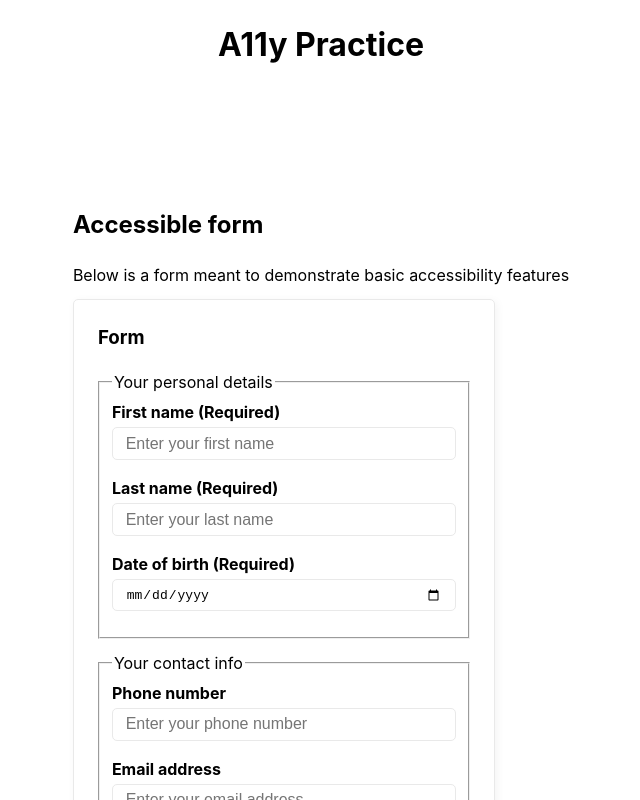
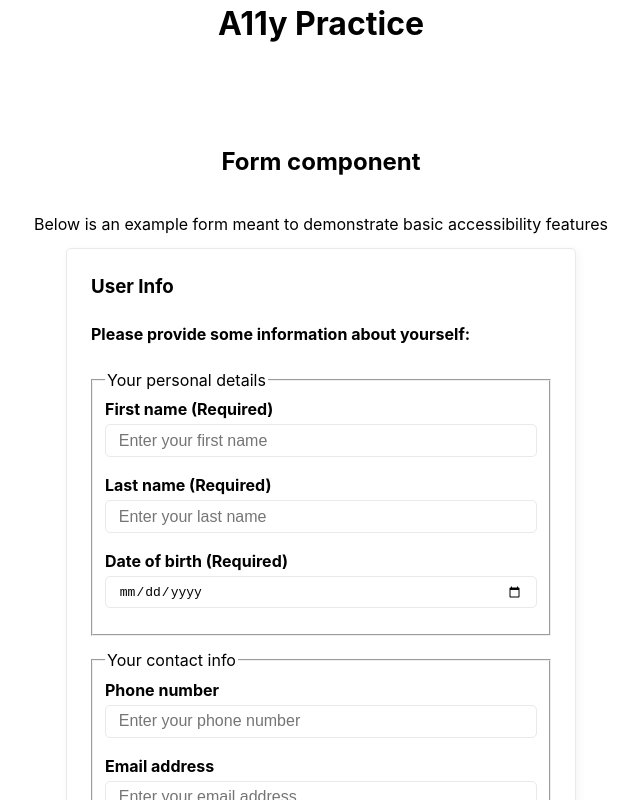
Before and after one commit to ghemsley/a11y-practice, a React (Create React App) app: page / in a window 1280 px wide. Shown: the top 800 px of the page, without its empty margins (319-959 px from the left). Built offline with nearby package versions, Linux system fonts and the light colour scheme.

Commit message:
Update App component and styling, empty index.css

```diff
--- a/src/App.css
+++ b/src/App.css
@@ -1,38 +1,17 @@
-.App {
-  text-align: center;
+section {
+  flex-direction: column;
+  flex-wrap: nowrap;
+  align-items: center;
 }
 
-.App-logo {
-  height: 40vmin;
-  pointer-events: none;
+section p {
+  width: fit-content;
 }
 
-@media (prefers-reduced-motion: no-preference) {
-  .App-logo {
-    animation: App-logo-spin infinite 20s linear;
-  }
+header h1 {
+  margin: 0;
 }
 
-.App-header {
-  background-color: #282c34;
-  min-height: 100vh;
-  display: flex;
-  flex-direction: column;
-  align-items: center;
-  justify-content: center;
-  font-size: calc(10px + 2vmin);
-  color: white;
+section h2 {
+  margin-top: 0;
 }
-
-.App-link {
-  color: #61dafb;
-}
-
-@keyframes App-logo-spin {
-  from {
-    transform: rotate(0deg);
-  }
-  to {
-    transform: rotate(360deg);
-  }
-}
--- a/src/App.js
+++ b/src/App.js
@@ -1,5 +1,6 @@
 import React from 'react'
 import Form from './components/Form/Form'
+import './App.css'
 
 function App() {
   return (
@@ -9,11 +10,9 @@ function App() {
       </header>
       <main>
         <section>
-          <div>
-            <h2>Accessible form</h2>
-            <p>Below is a form meant to demonstrate basic accessibility features</p>
-            <Form />
-          </div>
+          <h2>Form component</h2>
+          <p>Below is an example form meant to demonstrate basic accessibility features</p>
+          <Form title='User Info' description='Please provide some information about yourself:'/>
         </section>
       </main>
       <footer>
--- a/src/index.css
+++ /dev/null
@@ -1,13 +0,0 @@
-body {
-  margin: 0;
-  font-family: -apple-system, BlinkMacSystemFont, 'Segoe UI', 'Roboto', 'Oxygen',
-    'Ubuntu', 'Cantarell', 'Fira Sans', 'Droid Sans', 'Helvetica Neue',
-    sans-serif;
-  -webkit-font-smoothing: antialiased;
-  -moz-osx-font-smoothing: grayscale;
-}
-
-code {
-  font-family: source-code-pro, Menlo, Monaco, Consolas, 'Courier New',
-    monospace;
-}
```
